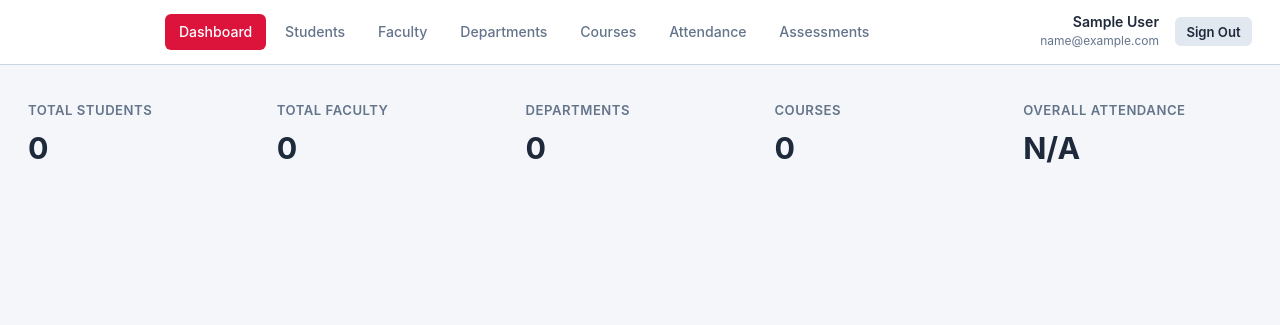
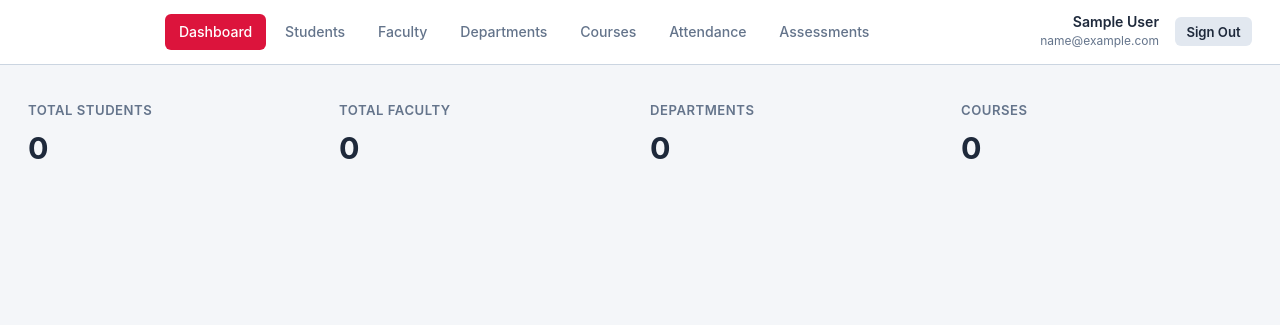
Before and after one commit to iamPulakesh/Student_management_system_LARAVEL, a Laravel app: page /admin/dashboard in a window 1280 px wide. Shown: the top 325 px of the page. Run offline with Laravel 12, Linux system fonts and the light colour scheme; the visitor is signed in with stand-in values (Sample User, id 1); data that the repository does not hold is empty.

Commit message:
minor ui changes

```diff
--- a/app/Http/Controllers/Admin/DashboardController.php
+++ b/app/Http/Controllers/Admin/DashboardController.php
@@ -3,7 +3,6 @@
 namespace App\Http\Controllers\Admin;
 
 use App\Http\Controllers\Controller;
-use App\Models\Attendance;
 use App\Models\Course;
 use App\Models\Department;
 use App\Models\Student;
@@ -19,21 +18,11 @@ class DashboardController extends Controller
         $totalDepartments = Department::query()->count();
         $totalCourses = Course::query()->count();
 
-        $totalAttendanceRecords = Attendance::query()->count();
-        $presentAttendanceRecords = Attendance::query()
-            ->where('status', Attendance::STATUS_PRESENT)
-            ->count();
-
-        $overallAttendancePercentage = $totalAttendanceRecords > 0
-            ? round(($presentAttendanceRecords / $totalAttendanceRecords) * 100, 1)
-            : null;
-
         return view('admin.dashboard', [
             'totalStudents' => $totalStudents,
             'totalTeachers' => $totalTeachers,
             'totalDepartments' => $totalDepartments,
             'totalCourses' => $totalCourses,
-            'overallAttendancePercentage' => $overallAttendancePercentage,
         ]);
     }
 }
--- a/resources/views/admin/dashboard.blade.php
+++ b/resources/views/admin/dashboard.blade.php
@@ -23,16 +23,5 @@
             <div class="stat-label">Courses</div>
             <div class="stat-value">{{ $totalCourses }}</div>
         </div>
-
-        <div class="stat-card">
-            <div class="stat-label">Overall Attendance</div>
-            <div class="stat-value">
-                @if ($overallAttendancePercentage !== null)
-                    {{ number_format($overallAttendancePercentage, 1) }}%
-                @else
-                    N/A
-                @endif
-            </div>
-        </div>
     </div>
 @endsection
--- a/resources/views/assessments/index.blade.php
+++ b/resources/views/assessments/index.blade.php
@@ -33,7 +33,7 @@
                 id="search"
                 name="search"
                 value="{{ $search }}"
-                placeholder="Assessment name or student..."
+                placeholder="Reg No or Course Code"
             >
         </div>
 
```
Also changed, not shown: app/Http/Controllers/Teacher/AssessmentController.php (+5 -5 lines), resources/views/attendance/index.blade.php (+14 -7 lines).
